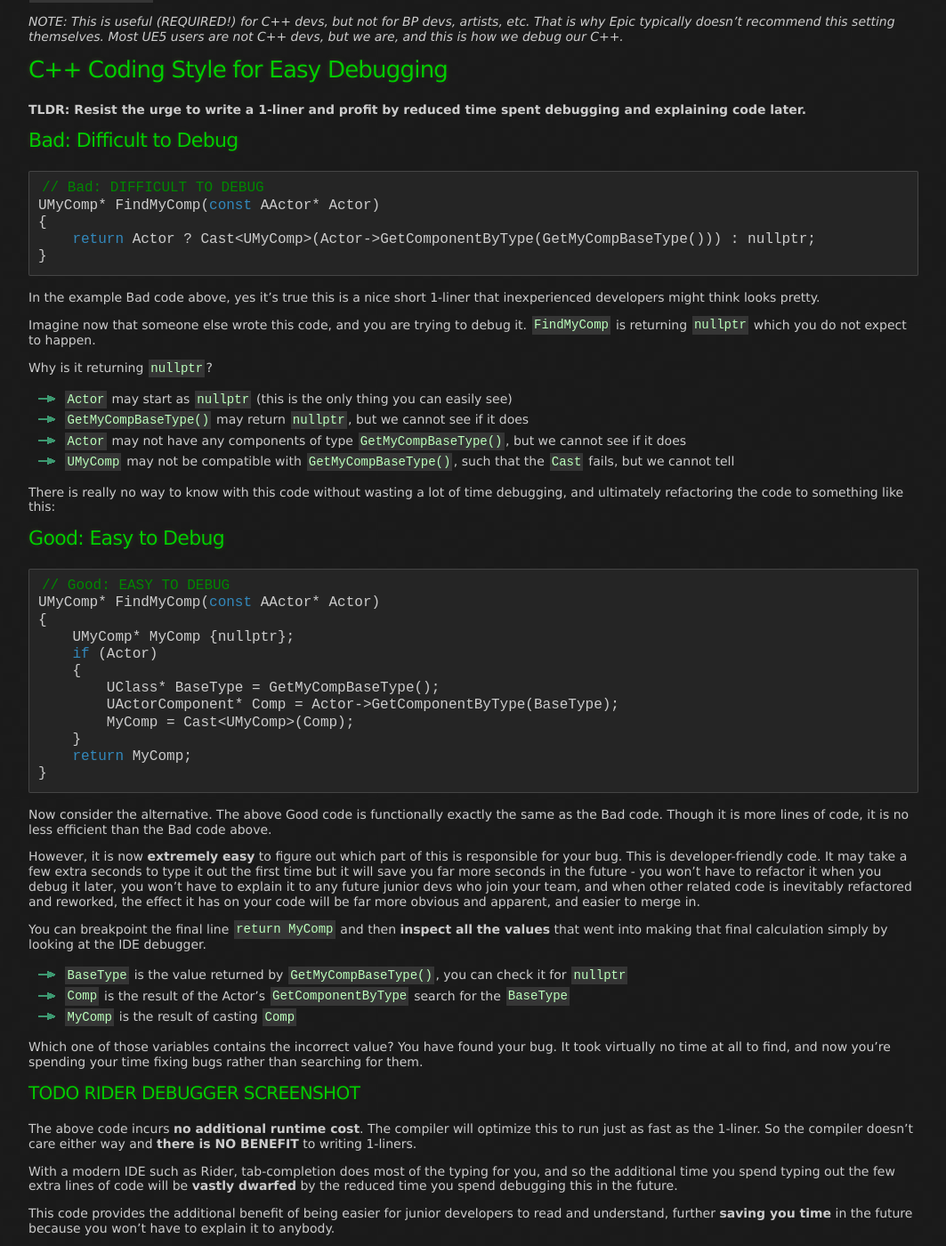
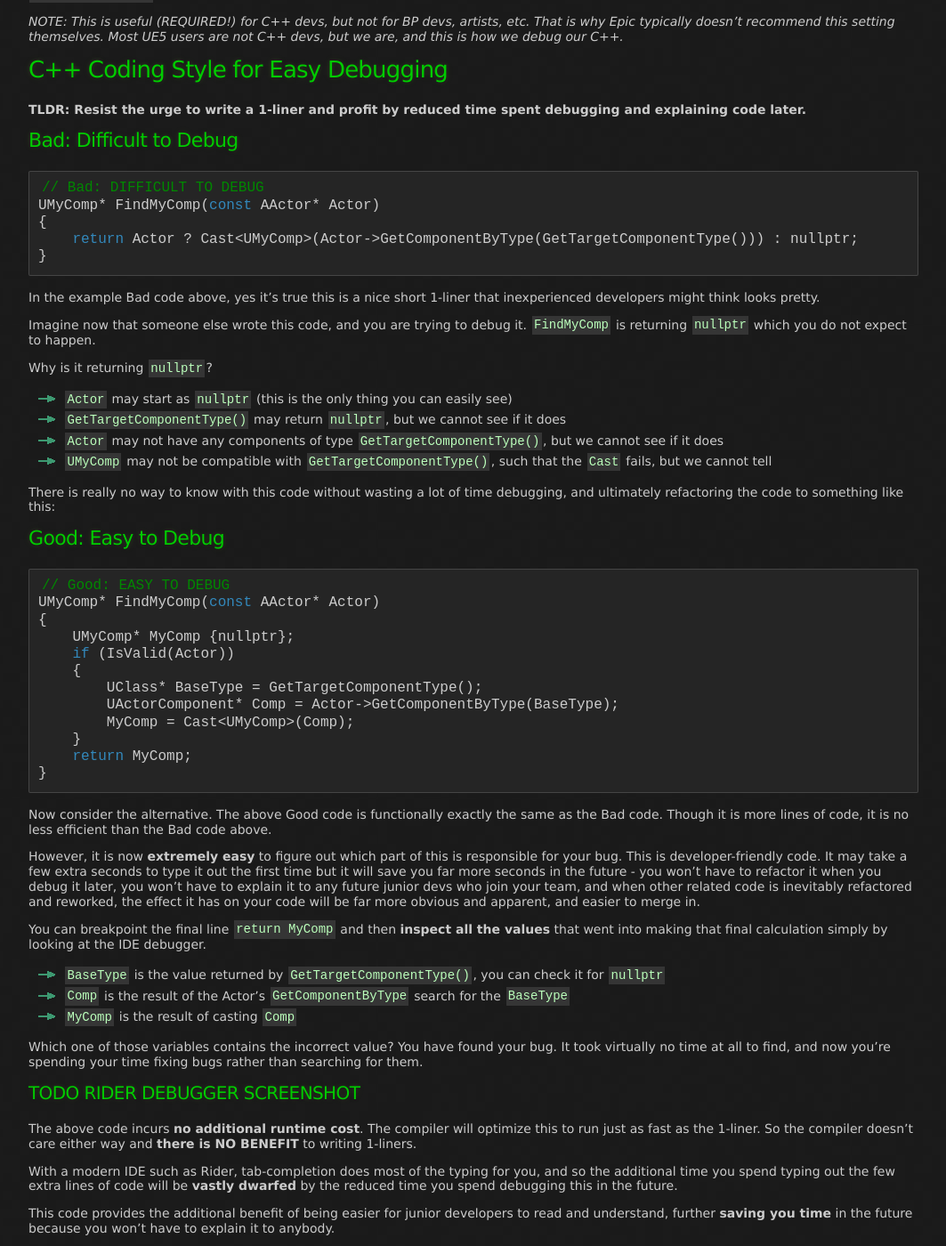
Before and after one commit to x157/x157.github.io, a Jekyll site: the page built from UE5/Dev/DebuggingTips.md, in a window 1280 px wide and 1400 px high, scrolled down 699 px. Shown: the whole window at 89% size, without its empty margins (108-1171 px from the left). Built offline with Jekyll 4.4.1, drawn with Linux system fonts in a browser that asks for light colours.

Commit message:
Update Example

````diff
--- a/UE5/Dev/DebuggingTips.md
+++ b/UE5/Dev/DebuggingTips.md
@@ -50,7 +50,7 @@ Most UE5 users are not C++ devs, but we are, and this is how we debug our C++.*
 // Bad: DIFFICULT TO DEBUG
 UMyComp* FindMyComp(const AActor* Actor)
 {
-    return Actor ? Cast<UMyComp>(Actor->GetComponentByType(GetMyCompBaseType())) : nullptr;
+    return Actor ? Cast<UMyComp>(Actor->GetComponentByType(GetTargetComponentType())) : nullptr;
 }
 ```
 
@@ -63,9 +63,9 @@ Imagine now that someone else wrote this code, and you are trying to debug it.
 Why is it returning `nullptr`?
 
 - `Actor` may start as `nullptr` (this is the only thing you can easily see)
-- `GetMyCompBaseType()` may return `nullptr`, but we cannot see if it does
-- `Actor` may not have any components of type `GetMyCompBaseType()`, but we cannot see if it does
-- `UMyComp` may not be compatible with `GetMyCompBaseType()`, such that the `Cast` fails, but we cannot tell
+- `GetTargetComponentType()` may return `nullptr`, but we cannot see if it does
+- `Actor` may not have any components of type `GetTargetComponentType()`, but we cannot see if it does
+- `UMyComp` may not be compatible with `GetTargetComponentType()`, such that the `Cast` fails, but we cannot tell
 
 There is really no way to know with this code without wasting a lot of time debugging, and ultimately
 refactoring the code to something like this:
@@ -77,9 +77,9 @@ refactoring the code to something like this:
 UMyComp* FindMyComp(const AActor* Actor)
 {
     UMyComp* MyComp {nullptr};
-    if (Actor)
+    if (IsValid(Actor))
     {
-        UClass* BaseType = GetMyCompBaseType();
+        UClass* BaseType = GetTargetComponentType();
         UActorComponent* Comp = Actor->GetComponentByType(BaseType);
         MyComp = Cast<UMyComp>(Comp);
     }
@@ -100,7 +100,7 @@ obvious and apparent, and easier to merge in.
 You can breakpoint the final line `return MyComp` and then **inspect all the values**
 that went into making that final calculation simply by looking at the IDE debugger.
 
-- `BaseType` is the value returned by `GetMyCompBaseType()`, you can check it for `nullptr`
+- `BaseType` is the value returned by `GetTargetComponentType()`, you can check it for `nullptr`
 - `Comp` is the result of the Actor's `GetComponentByType` search for the `BaseType`
 - `MyComp` is the result of casting `Comp`
 
````
